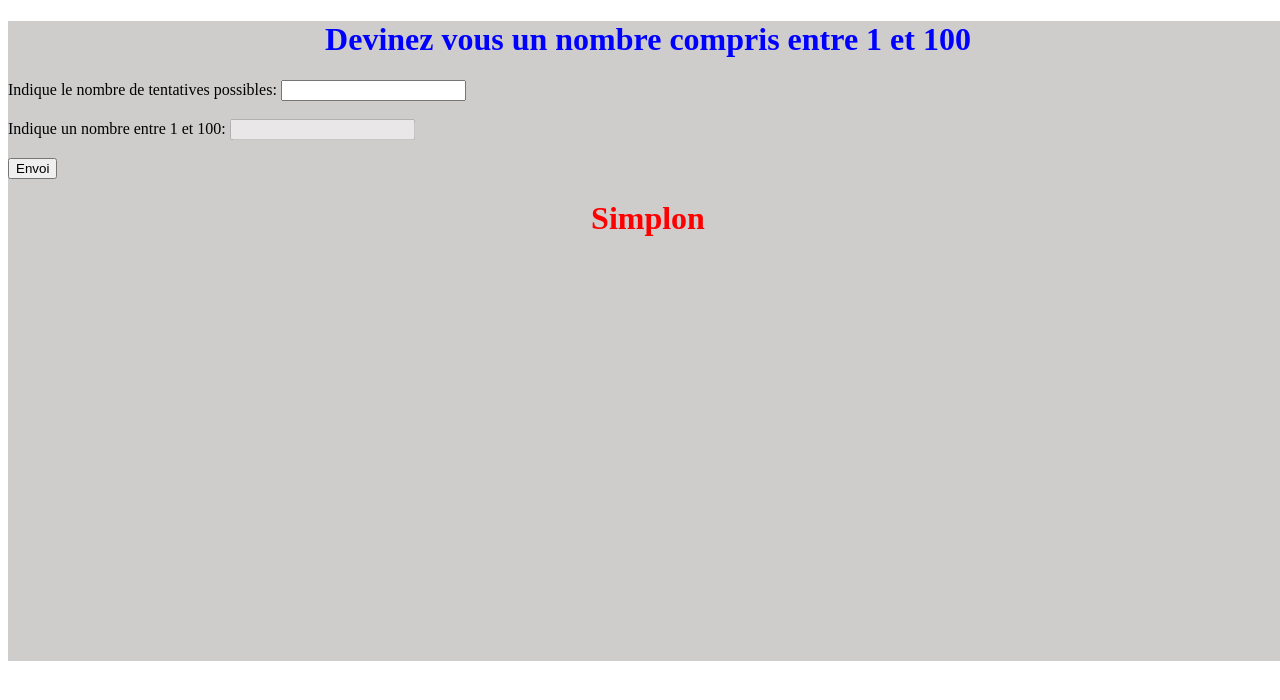
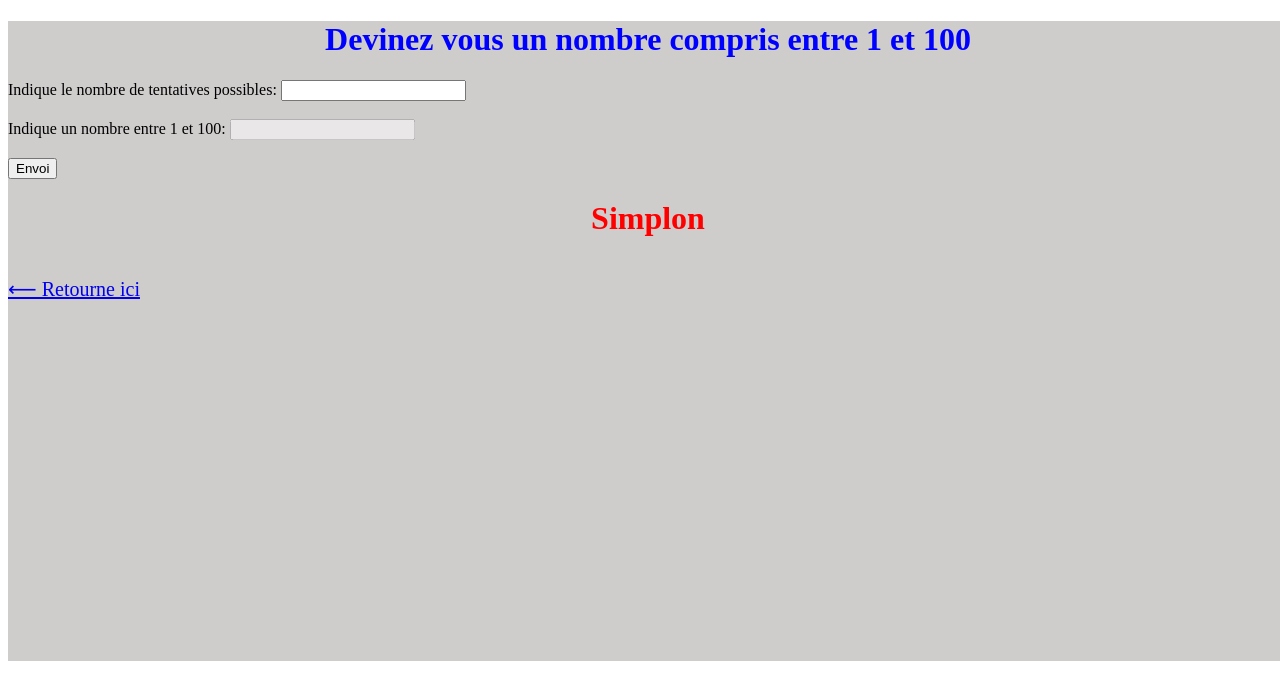
Before and after one commit to MiguelGMata/Devinette-de-nombre., a plain HTML site: page index.html in a window 1280 px wide. Drawn offline with Linux system fonts and the light colour scheme.

Commit message:
fist commit

```diff
--- a/index.html
+++ b/index.html
@@ -21,6 +21,8 @@
     </form>
     <h1 style="color: red;">Simplon</h1>
     <div id="reponses"></div>
+    <br>
+    <a style= "font-size:  20px; " href="index.html">&#10229; Retourne ici</a>
 </header>
 </body>
 </html>
```
Also changed, not shown: script.js (+19 -19 lines).
